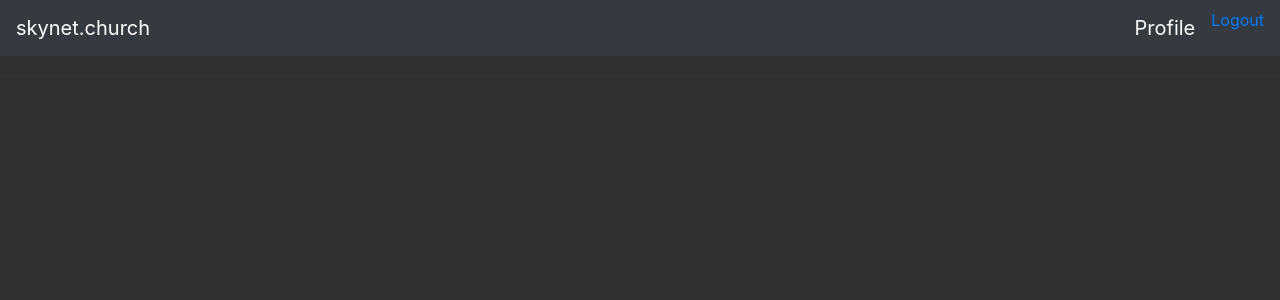
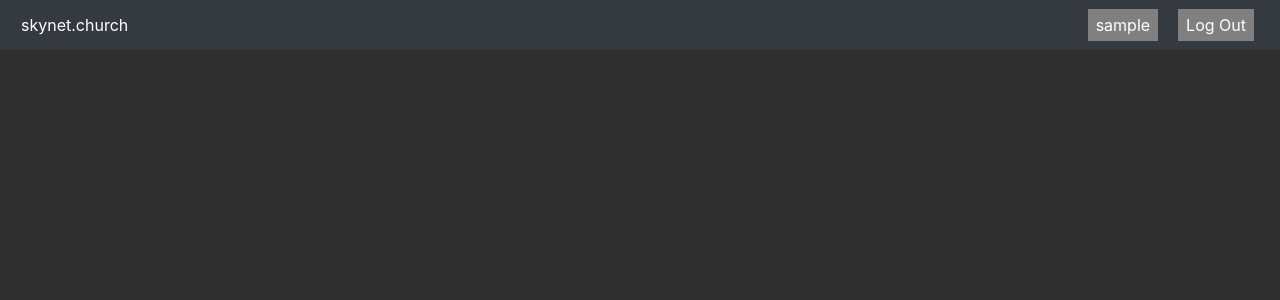
Before and after one commit to jmc1283/skynet.church, a Flask app: page / in a window 1280 px wide. Shown: the top 300 px of the page. Run offline with Flask 2, Linux system fonts and the light colour scheme; the visitor is signed in with stand-in values (Sample User, id 1); data comes from the database, SQL or seed files in the repository; some libraries are stand-ins or nearby versions.

Commit message:
Title Bar Better, Colors Are Shit

```diff
--- a/skynet_church/static/css/style.css
+++ b/skynet_church/static/css/style.css
@@ -45,6 +45,33 @@ navbar {
     border: #aa0000;
 }
 
+.navbar-title {
+    padding: 5px 5px;
+    color: white;
+    text-align: center;
+    cursor: pointer;
+}
+
+.navbar-title:hover {
+    color: white;
+    text-decoration: none;
+}
+
+
+.navbar-item {
+    background-color: grey;
+    color: white;
+    padding: 6px 8px;
+    text-align: center;
+    cursor: pointer;
+    margin: 10px;
+}
+
+.navbar-item:hover {
+    color: white;
+    text-decoration: none;
+}
+
 .well {
     background-color: #505050;
 }
--- a/skynet_church/templates/base.html
+++ b/skynet_church/templates/base.html
@@ -12,7 +12,7 @@
 </head>
 <body>
     <nav class="navbar navbar-expand-md navbar-dark bg-dark">
-        <a class="navbar-brand" href="{{ url_for('index') }}" id="index-nav">skynet.church</a>
+        <a class="navbar-title" href="{{ url_for('index') }}" id="index-nav">skynet.church</a>
         <div class="collapse navbar-collapse">
             <ul class="nav navbar-nav mr-auto">
                 <li class="nav-item">
@@ -23,17 +23,10 @@
             <ul class="nav navbar-nav ml-auto">
                 {% if current_user.is_authenticated %}
                 <li class="nav-item">
-                    <a class="navbar-brand">{{ current_user.name }}</a>
+                    <a class="navbar-item" id="profile-nav" href="{{ url_for('profile') }}">{{ current_user.username }}</a>
                 </li>
                 <li class="nav-item">
-                    <a class="navbar-brand" id="profile-nav" href="{{ url_for('profile') }}">Profile</a>
-                </li>
-                <li id="logout-nav">
-                    <a href="{{ url_for('auth.logout') }}"><span class="glyphicon glyphicon-log-out"></span> Logout</a>
-                </li class="nav-item">
-                {% else %}
-                <li class="nav-item">
-                    <a href="/login"><span class="glyphicon glyphicon-log-in"></span> Login</a>
+                    <a class="navbar-item" id="logout-nav" href="{{ url_for('auth.logout') }}">Log Out</a>
                 </li>
                 {% endif %}
             </ul>
```
